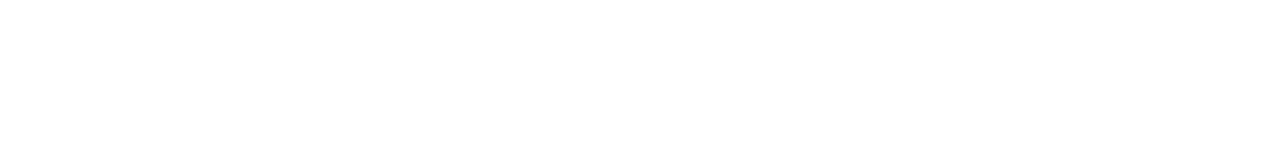
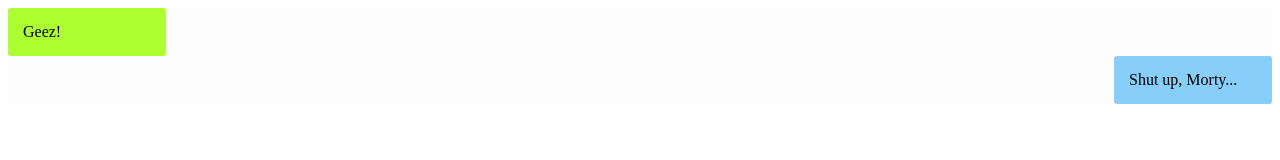
Before and after one commit to AxcelEspinal-Ksquare/Markup-IV---Chat-bubbles, a plain HTML site: page index.html in a window 1280 px wide. Drawn offline with Linux system fonts and the light colour scheme.

Commit message:
Added some layout styles

```diff
--- a/index.html
+++ b/index.html
@@ -8,6 +8,14 @@
     <title>Chat bubbles</title>
 </head>
 <body>
+    <div class="container">
+        <div class="bubble them">
+            Geez!
+        </div>
+        <div class="bubble me">
+            Shut up, Morty...
+        </div>
+    </div>
 
 </body>
 </html>
--- a/style.css
+++ b/style.css
@@ -0,0 +1,24 @@
+.container {
+    display: flex;
+    width: 100%;
+    height: 100%;
+    background-color: #fdfdfd;
+    flex-direction: column;
+}
+
+.bubble {
+
+    padding: 15px;
+    border-radius: 3px;
+    width: 10vw;
+}
+
+.them {
+    align-self: flex-start;
+    background-color: greenyellow;
+}
+
+.me {
+    align-self: flex-end;
+    background-color: lightskyblue;
+}
```
